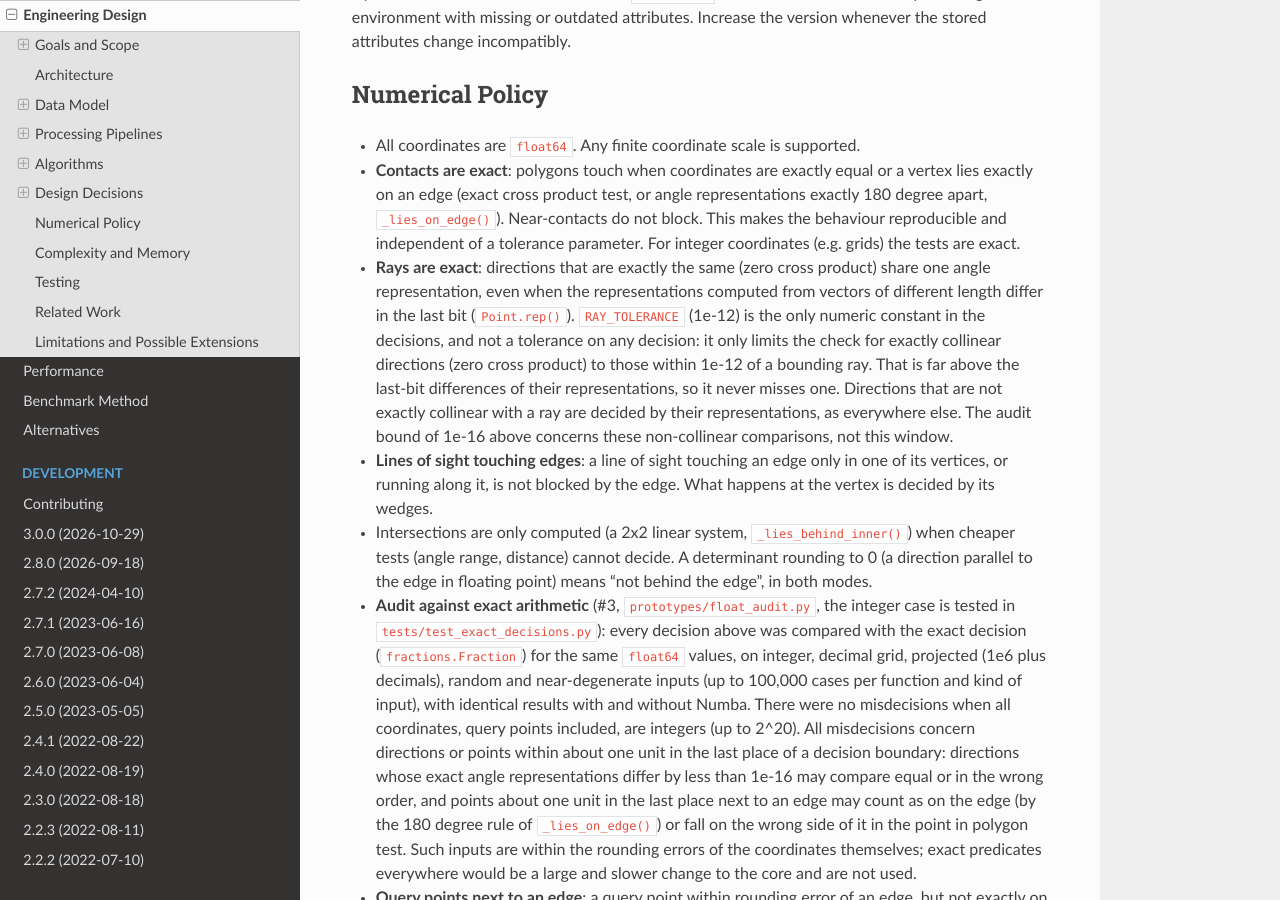
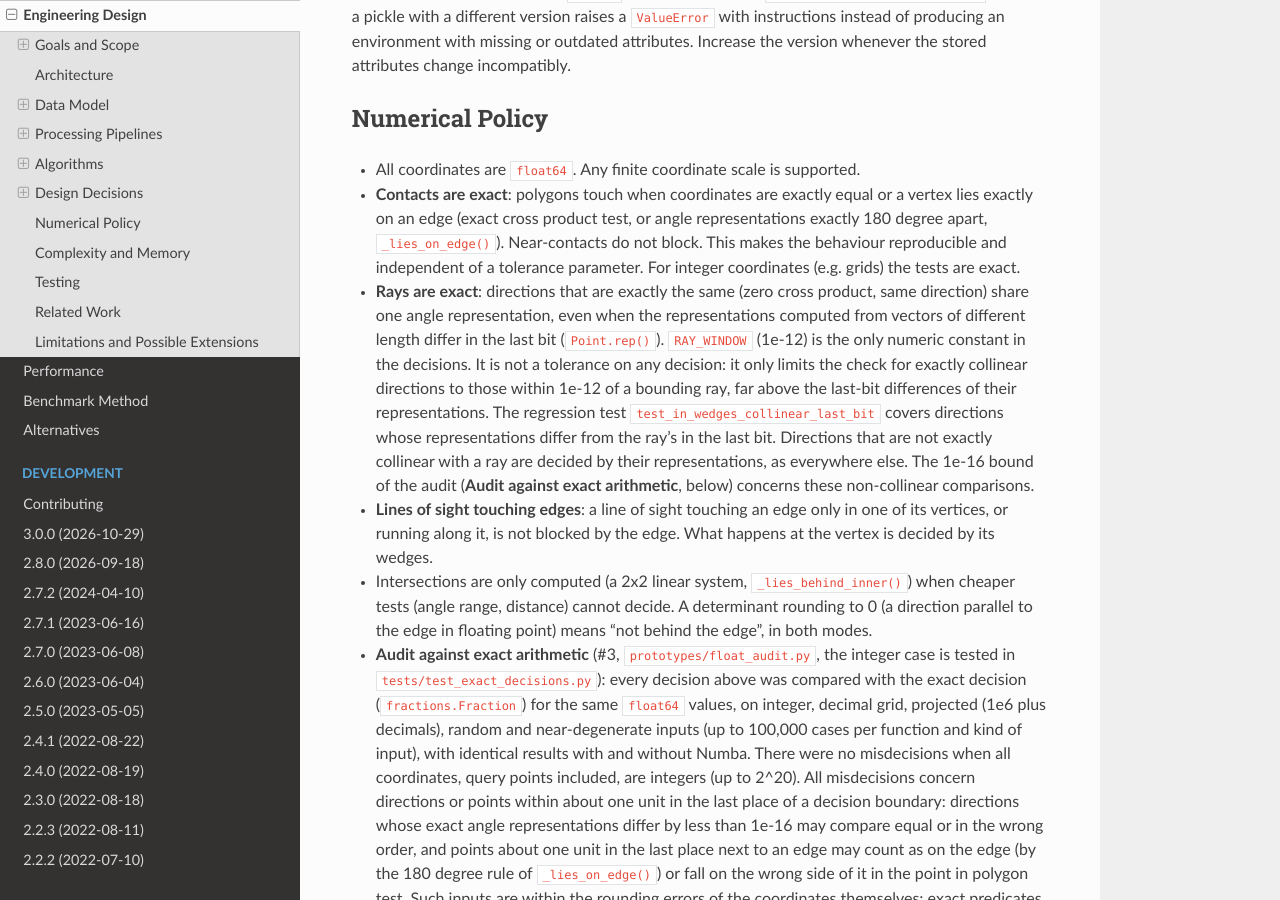
Before and after one commit to jannikmi/extremitypathfinder, a Sphinx documentation site: the page built from docs/8_design.rst, in a window 1280 px wide and 900 px high, scrolled down 16322 px. Built offline with Sphinx 7.4.7 and the Read the Docs theme 3.1.0, drawn with Linux system fonts in a browser that asks for light colours; some of the changed text lies outside the part shown.

Commit message:
Rename RAY_TOLERANCE to RAY_WINDOW, test last-bit collinear rays
The constant is a window for the exact collinearity check, not a tolerance
on any decision, so it is renamed to RAY_WINDOW. Add a regression test for
exactly collinear directions whose representations differ from the ray's
in the last bit; it fails with a zero window. Fix the design docs: the
same-direction condition of the check, and a dangling cross-reference to
the audit bound. Revert the invariant text to its original wording, the
decision is recorded in #3.

Co-Authored-By: Claude Haiku 5.5 <noreply@anthropic.com>
Claude-Session: https://claude.ai/code/session_01XJqV75S71rzoFo2uKuX2xb

```diff
--- a/CHANGELOG.rst
+++ b/CHANGELOG.rst
@@ -173,7 +173,7 @@ internal:
   (the elimination of extremities "in front"), and transforms of the environments (scaling by powers of two gives
   identical results, shifts, scaling by 1/3 and rotations the same reachability and lengths within 1e-9).
 - audit of the core floating point decisions (angle representations, edge, point in polygon and orientation tests,
-  ``RAY_TOLERANCE``, ``_lies_behind_inner()``) against exact rational arithmetic (``prototypes/float_audit.py``, #3):
+  ``RAY_WINDOW``, ``_lies_behind_inner()``) against exact rational arithmetic (``prototypes/float_audit.py``, #3):
   no misdecisions when all coordinates are integers (tested in ``tests/test_exact_decisions.py``),
   the remaining ones lie within about one unit in the last place of a decision boundary
   (documented in the Numerical Policy of the design document).
--- a/docs/8_design.rst
+++ b/docs/8_design.rst
@@ -292,9 +292,9 @@ The rules applied with the wedges (``wedges.py``):
    for a line of sight that did not cross the polygon, so it is only checked at contacts)
 
 The bounding rays belong to the wedges (closed angle ranges, ``in_closure()``): paths may run along edges.
-Directions exactly on a bounding ray (zero cross product) take the representation of that ray (``Point.rep()``),
-so that collinear edges of different length behave consistently. The check only runs for directions within
-``RAY_TOLERANCE`` of a bound (cf. `Numerical Policy`_).
+Directions exactly on a bounding ray (zero cross product, same direction) take the representation of that ray
+(``Point.rep()``), so that collinear edges of different length behave consistently. The check only runs for directions
+within ``RAY_WINDOW`` of a bound (cf. `Numerical Policy`_).
 
 Visibility from one origin
 --------------------------
@@ -429,7 +429,7 @@ Passing through and arriving at points
   (for a query point candidate: in any of its wedges).
 - **Passing (rule 3)**: the points are sorted by their representation seen from the origin. For each candidate,
   a binary search (``np.searchsorted``) finds the points with nearly the same representation
-  (within ``RAY_TOLERANCE``). Those closer than the candidate and exactly on the line of sight
+  (within ``RAY_WINDOW``). Those closer than the candidate and exactly on the line of sight
   (identical representation or zero cross product) must be passable: the directions back to the origin and on to
   the candidate must lie in the same wedge.
 
@@ -486,7 +486,7 @@ Query
   The test must be cheaper than what it saves, so it is vectorised (``Points.in_front_of()``):
   the front range of every extremity is precomputed, and the direction from an extremity to the query point is the
   opposite of the one seen from the query point (its angle representation plus 2). Directions within
-  ``RAY_TOLERANCE`` of a bound of the range are decided by ``Point.in_front()``, like in the graph
+  ``RAY_WINDOW`` of a bound of the range are decided by ``Point.in_front()``, like in the graph
   (it excludes the directions exactly opposite of a bounding ray). The graph node merged with the query point is not
   skipped (it is the query point). The one merged with the other query point need not be kept: the edge to it is the
   straight segment between start and goal, found by the "goal first" check. So the skipped nodes depend only on the
@@ -726,13 +726,14 @@ Numerical Policy
   (exact cross product test, or angle representations exactly 180 degree apart, ``_lies_on_edge()``).
   Near-contacts do not block. This makes the behaviour reproducible and independent of a tolerance parameter.
   For integer coordinates (e.g. grids) the tests are exact.
-- **Rays are exact**: directions that are exactly the same (zero cross product) share one angle representation,
-  even when the representations computed from vectors of different length differ in the last bit
-  (``Point.rep()``). ``RAY_TOLERANCE`` (1e-12) is the only numeric constant in the decisions, and not a tolerance on
-  any decision: it only limits the check for exactly collinear directions (zero cross product) to those within 1e-12
-  of a bounding ray. That is far above the last-bit differences of their representations, so it never misses one.
-  Directions that are not exactly collinear with a ray are decided by their representations, as everywhere else.
-  The audit bound of 1e-16 above concerns these non-collinear comparisons, not this window.
+- **Rays are exact**: directions that are exactly the same (zero cross product, same direction) share one angle
+  representation, even when the representations computed from vectors of different length differ in the last bit
+  (``Point.rep()``). ``RAY_WINDOW`` (1e-12) is the only numeric constant in the decisions. It is not a tolerance on any
+  decision: it only limits the check for exactly collinear directions to those within 1e-12 of a bounding ray, far above
+  the last-bit differences of their representations. The regression test ``test_in_wedges_collinear_last_bit`` covers
+  directions whose representations differ from the ray's in the last bit. Directions that are not exactly collinear
+  with a ray are decided by their representations, as everywhere else. The 1e-16 bound of the audit
+  (**Audit against exact arithmetic**, below) concerns these non-collinear comparisons.
 - **Lines of sight touching edges**: a line of sight touching an edge only in one of its vertices, or running along it,
   is not blocked by the edge. What happens at the vertex is decided by its wedges.
 - Intersections are only computed (a 2x2 linear system, ``_lies_behind_inner()``) when cheaper tests
```
Also changed, not shown: docs/contributing/invariants.md (+1 -2 lines), docs/contributing/testing.md (+1 -1 lines), 3 other files.
